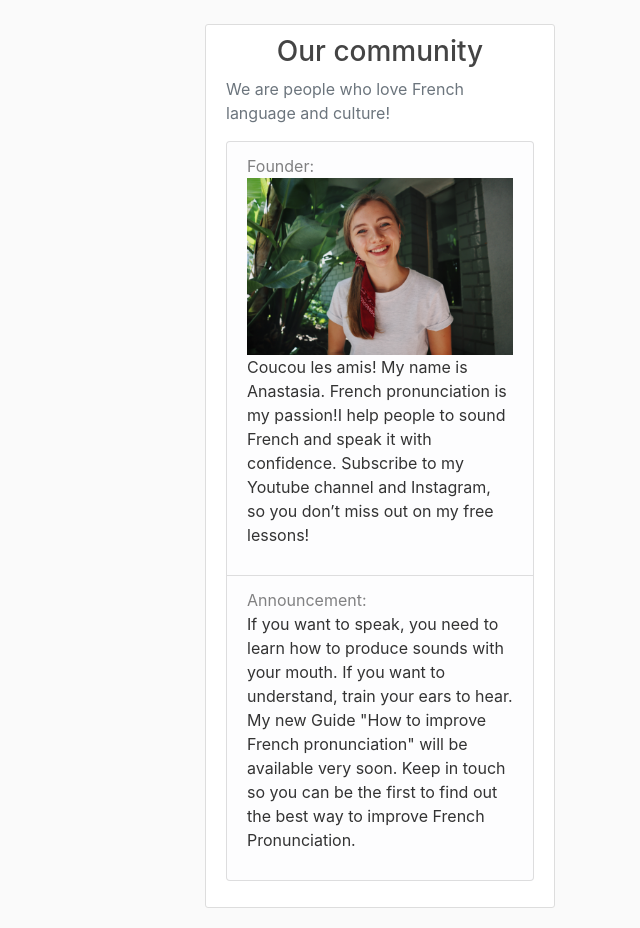
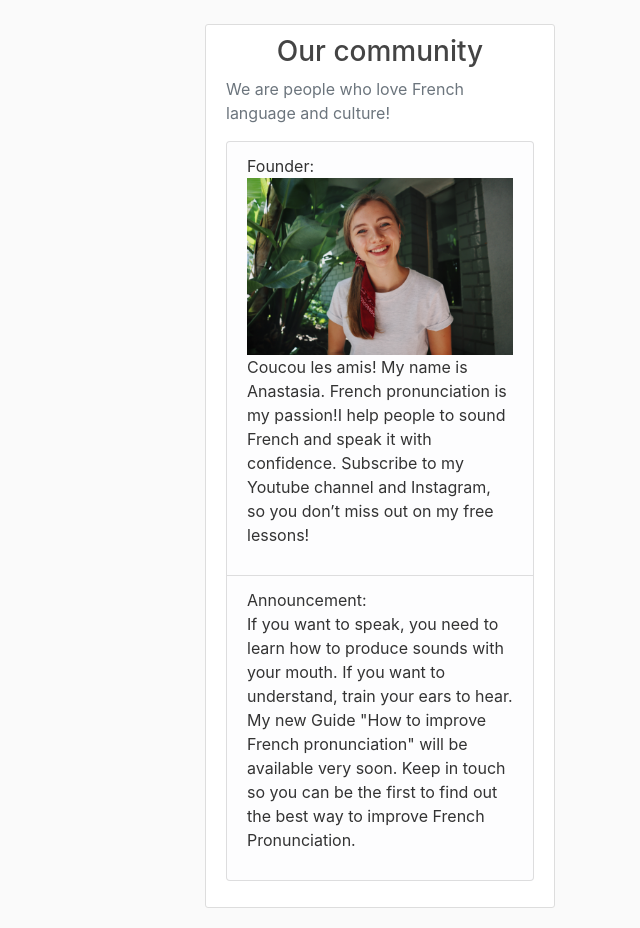
Before and after one commit to anastasssia88/Django-Blog, a Django app: page / in a window 1280 px wide. Shown: the part 56-984 px from the top of the page, without its empty margins (640-1280 px from the left). Run offline with Django 3.2, Linux system fonts and the light colour scheme; data that the repository does not hold is empty; some libraries are stand-ins or nearby versions.

Commit message:
Changed sidebar text and style

```diff
--- a/blog/templates/blog/base.html
+++ b/blog/templates/blog/base.html
@@ -67,11 +67,11 @@
         <h3 class="text-center">Our community</h3>
         <p class='text-muted text-center"'>We are people who love French language and culture!
           <ul class="list-group">
-            <li class="list-group-item list-group-item-light">Founder: <br>
+            <li class="list-group-item list-group-item-light" style="color:#333333">Founder: <br>
             <img src="../static/blog/about-page.jpg" class="img-fluid">
-            <p style="color:#333333"> Coucou les amis! My name is Anastasia. French pronunciation is my passion!I help people to sound French and speak it with confidence. Subscribe to my Youtube channel and Instagram, so you don’t miss out on my free lessons!</p>
-            <li class="list-group-item list-group-item-light">Announcement: <br>
-              <p style="color:#333333"> If you want to speak, you need to learn how to produce sounds with your mouth. If you want to understand, train your ears to hear. My new Guide "How to improve French pronunciation" will be available very soon. Keep in touch so you can be the first to find out the best way to improve French Pronunciation.</p>
+            <p> Coucou les amis! My name is Anastasia. French pronunciation is my passion!I help people to sound French and speak it with confidence. Subscribe to my Youtube channel and Instagram, so you don’t miss out on my free lessons!</p>
+            <li class="list-group-item list-group-item-light" style="color:#333333">Announcement: <br>
+            <p> If you want to speak, you need to learn how to produce sounds with your mouth. If you want to understand, train your ears to hear. My new Guide "How to improve French pronunciation" will be available very soon. Keep in touch so you can be the first to find out the best way to improve French Pronunciation.</p>
             </li>
           </ul>
         </p>
```
